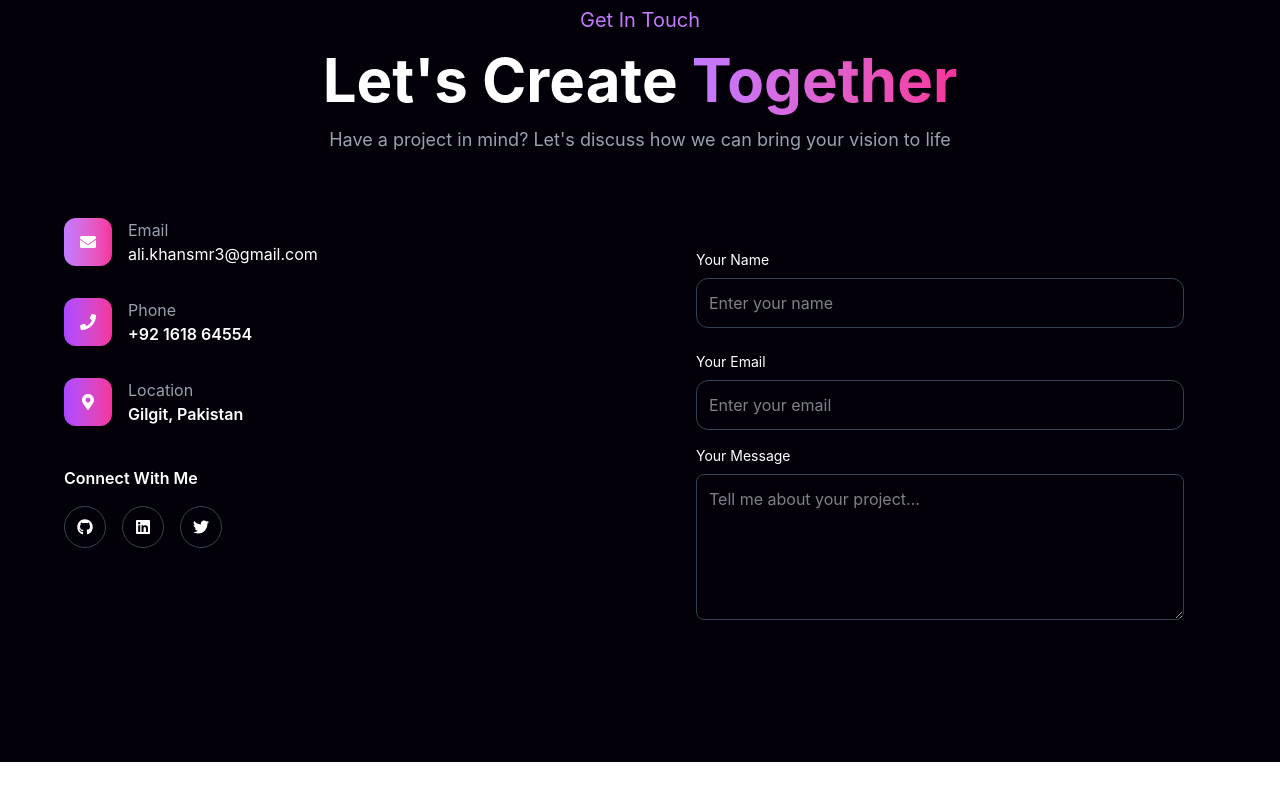
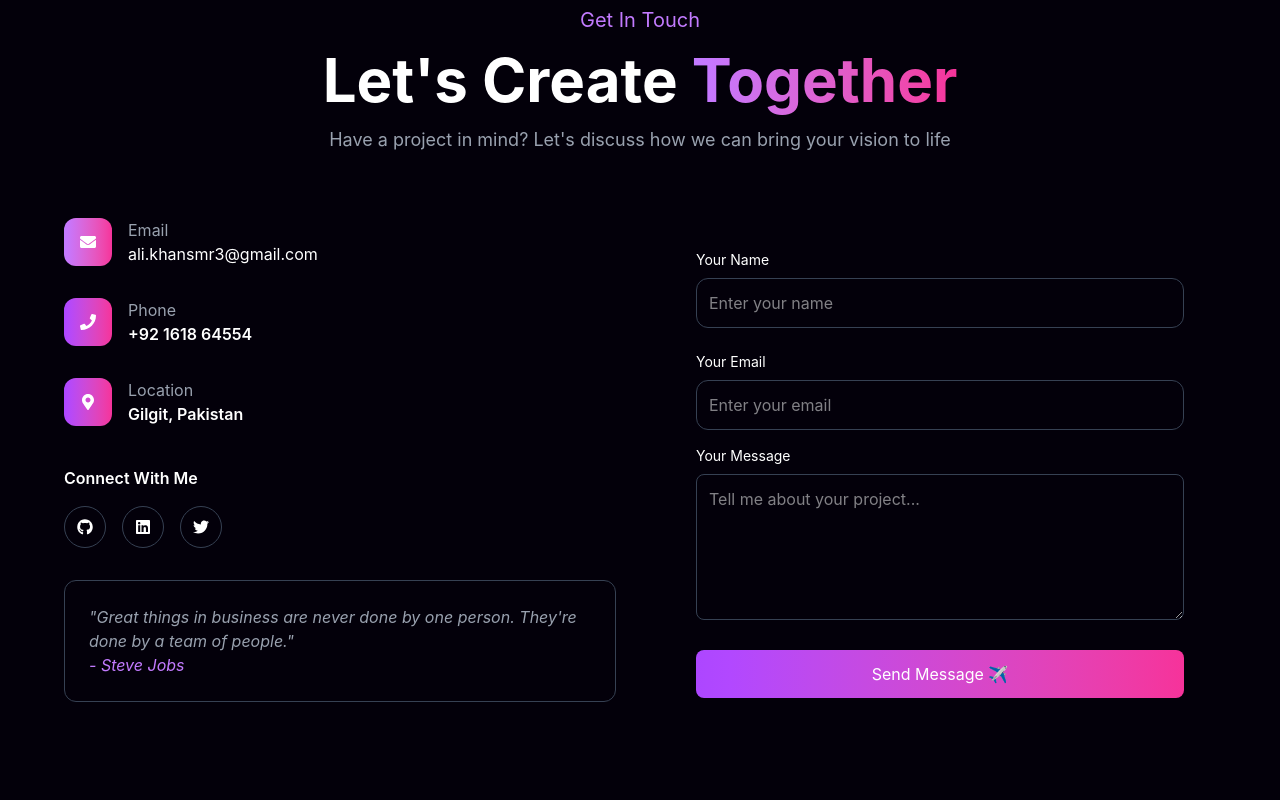
Before and after one commit to muhammad230/Mohdsite.com, a React (Vite) app: page / in a window 1280 px wide. Shown: the part 4306-5106 px from the top of the page. Before the commit the page ends 5068 px from the top, so only its background shows below. Built offline with nearby package versions, Linux system fonts and the light colour scheme.

Commit message:
add button and paragraph

```diff
--- a/src/Components/ContactSection.jsx
+++ b/src/Components/ContactSection.jsx
@@ -69,6 +69,10 @@ transition-all duration-300 hover:translate-x-3 cursor-pointer"
               <FaTwitter />
             </span>
           </div>
+          <p className="text-gray-400 mt-8 italic bg-[#03000a] p-6 rounded-xl  border border-gray-700">
+            "Great things in business are never done by one person. They're done by a team of people." <br />
+            <span className="text-purple-400">- Steve Jobs</span>
+          </p>
         </div>
         {/* right */}
         <div className="p-8 rounded-xl ">
@@ -96,6 +100,9 @@ transition-all duration-300 hover:translate-x-3 cursor-pointer"
               className="w-full p-3 rounded-lg bg-[#03000a] border border-gray-700 focus:outline-none focus:border-purple-500"
             ></textarea>
           </div>
+           <button className="w-full py-3 rounded-lg bg-gradient-to-r from-purple-500 to-pink-500 hover:scale-105 transition duration-300">
+            Send Message ✈️
+          </button>
         </div>
       </div>
     </section>
```
